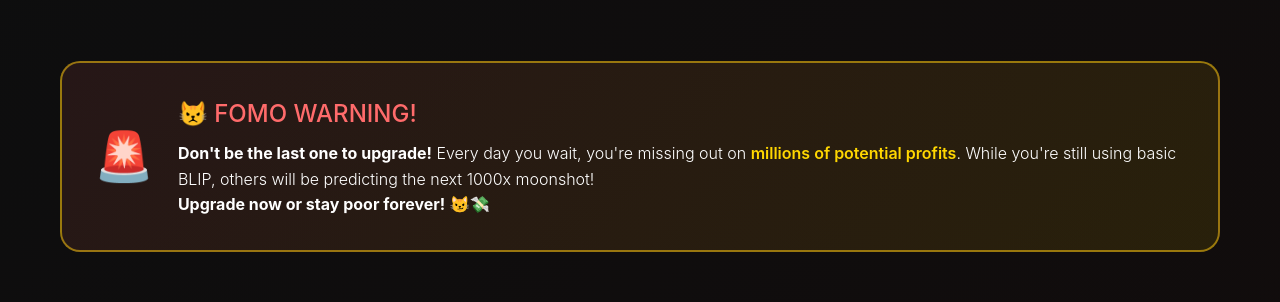
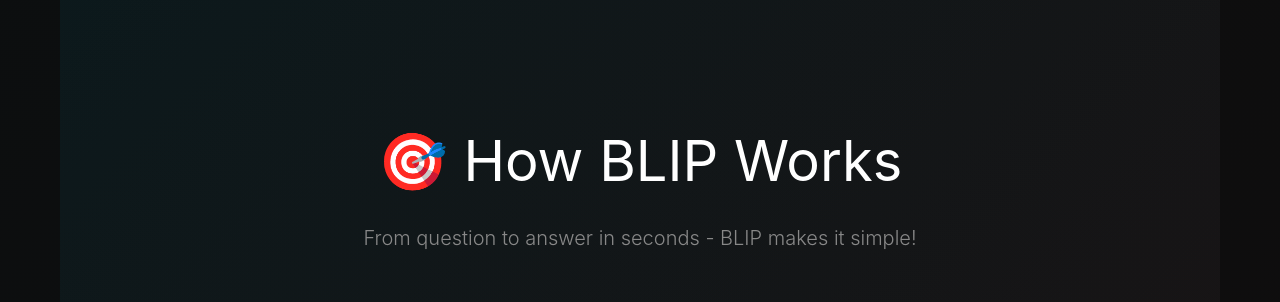
Before and after one commit to slowwwkiss/yupii, a plain HTML site: page index.html in a window 1280 px wide. Shown: the part 5383-5685 px from the top of the page. Drawn offline with Linux system fonts and the light colour scheme; a web font is replaced by a local one.

Commit message:
Update index.html

```diff
--- a/index.html
+++ b/index.html
@@ -2391,21 +2391,6 @@
                 </div>
             </div>
 
-            <div class="fomo-warning">
-                <div class="warning-icon">🚨</div>
-                <div class="warning-content">
-                    <h3>😾 FOMO WARNING!</h3>
-                    <p>
-                        <strong>Don't be the last one to upgrade!</strong> Every day you wait, you're missing out on
-                        <span class="highlight">millions of potential profits</span>. While you're still using basic BLIP,
-                        others will be predicting the next 1000x moonshot!
-                        <br><strong>Upgrade now or stay poor forever!</strong> 😼💸
-                    </p>
-                </div>
-            </div>
-        </div>
-    </section>
-
     <!-- How it Works Section -->
     <section class="how-it-works" id="how-it-works">
         <div class="container">
```
